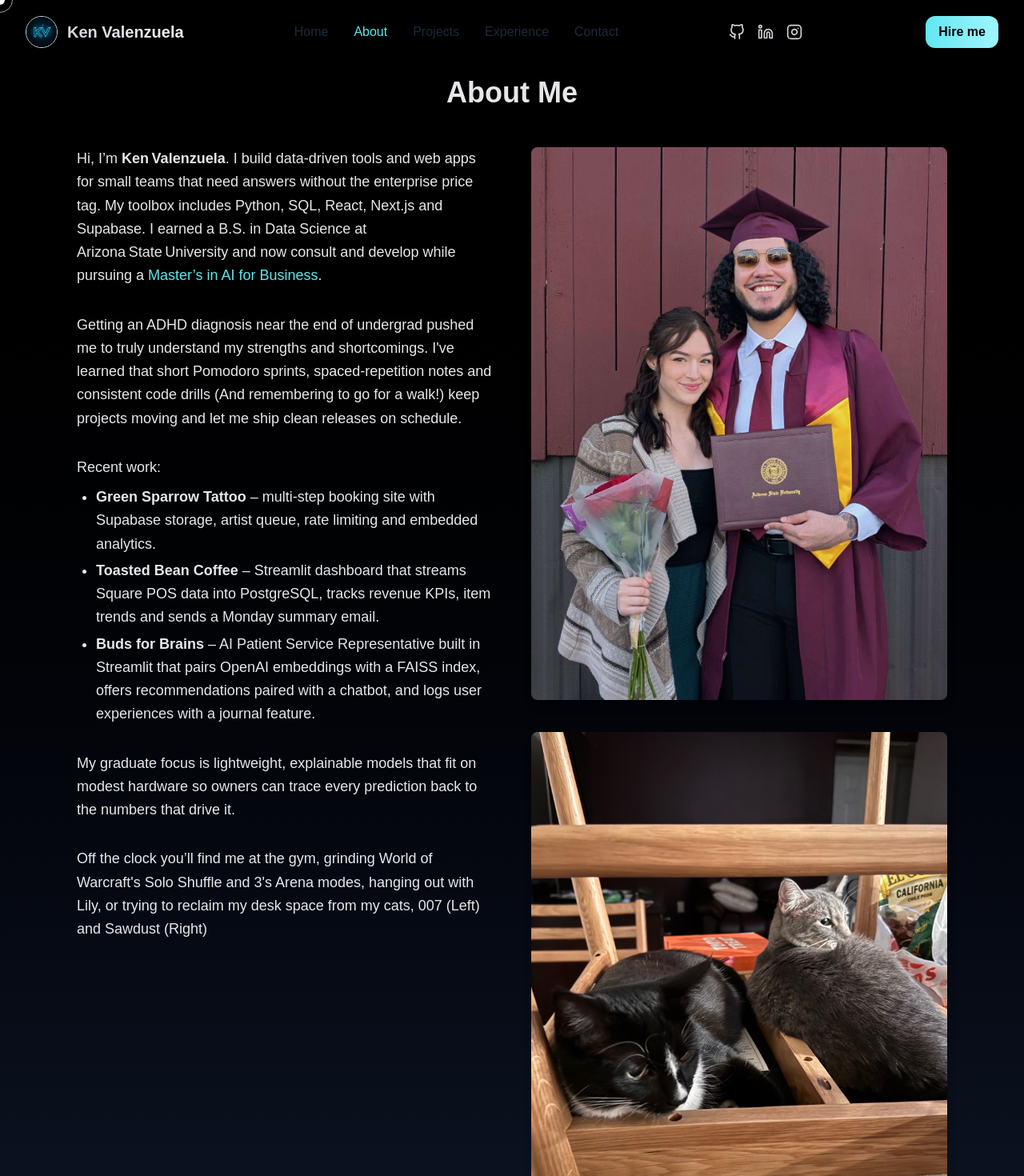
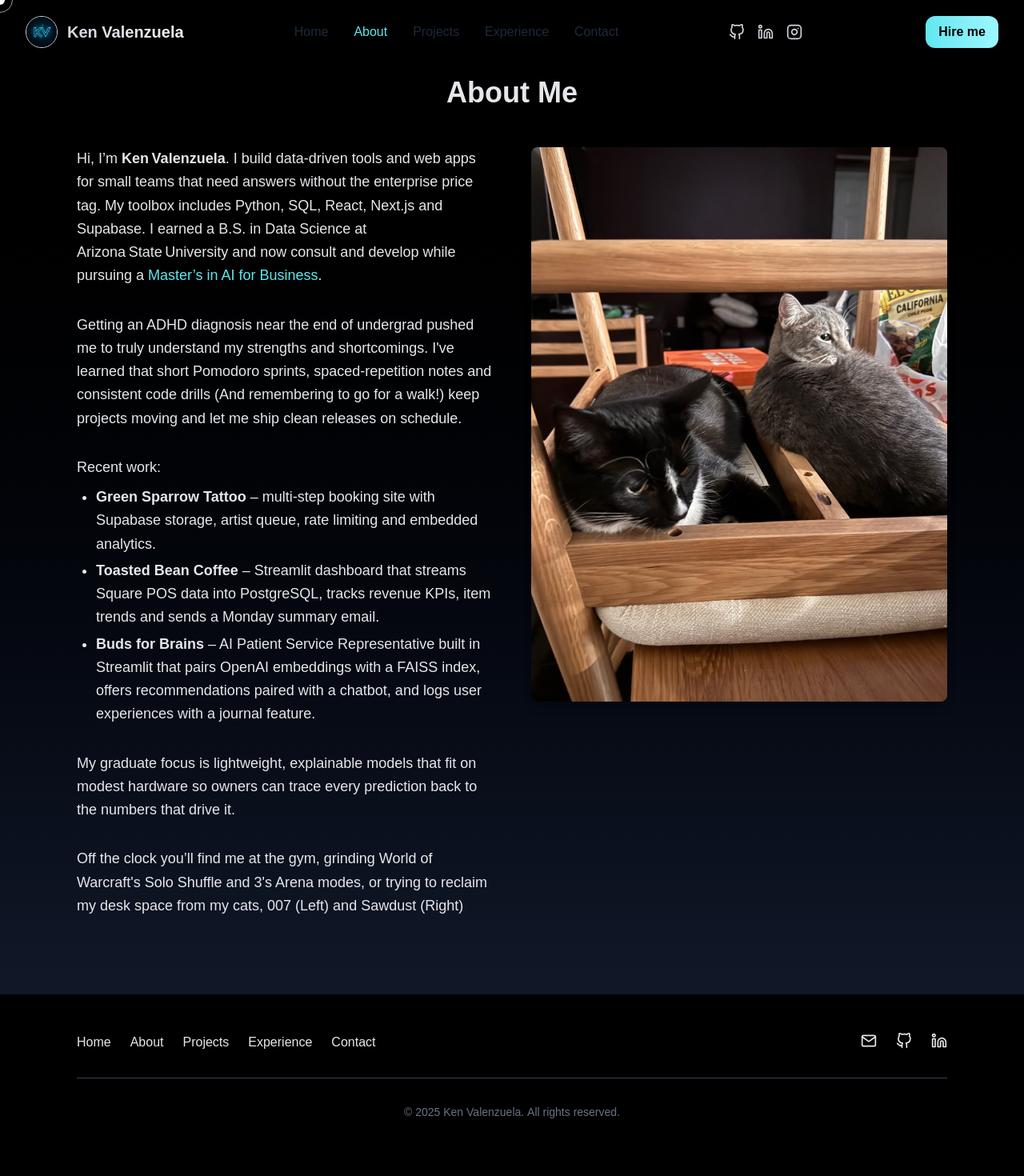
Before and after one commit to KenValenzuela/PortfolioSite, a React (Vite) app: page /about in a window 1280 px wide. Shown: the top 1470 px of the page at 80% size. After the commit the page ends 1432 px from the top, so only its background shows below. Built offline with nearby package versions, Linux system fonts and the light colour scheme; the HTML template or start-up script is replaced by a standard one.

Commit message:
life updates.

```diff
--- a/src/pages/About.jsx
+++ b/src/pages/About.jsx
@@ -13,7 +13,6 @@ export default function About() {
   });
 
   const pics = [
-    { src: "/images/lily_and_I.webp", alt: "Ken and Lily after graduation", key: "lily" },
     { src: "/images/cats.webp",      alt: "Two very lazy cats",           key: "cats" }
   ];
 
@@ -64,7 +63,7 @@ export default function About() {
           </p>
 
           <p>
-            Off the clock you’ll find me at the gym, grinding World of Warcraft's Solo Shuffle and 3's Arena modes, hanging out with Lily, or trying to reclaim my desk space from my cats, 007 (Left) and Sawdust (Right)
+            Off the clock you’ll find me at the gym, grinding World of Warcraft's Solo Shuffle and 3's Arena modes, or trying to reclaim my desk space from my cats, 007 (Left) and Sawdust (Right)
           </p>
         </motion.div>
 
```
Also changed, not shown: public/images/lily_and_I.webp (deleted), 1 other file (tests, documents, lock files or other folders).
